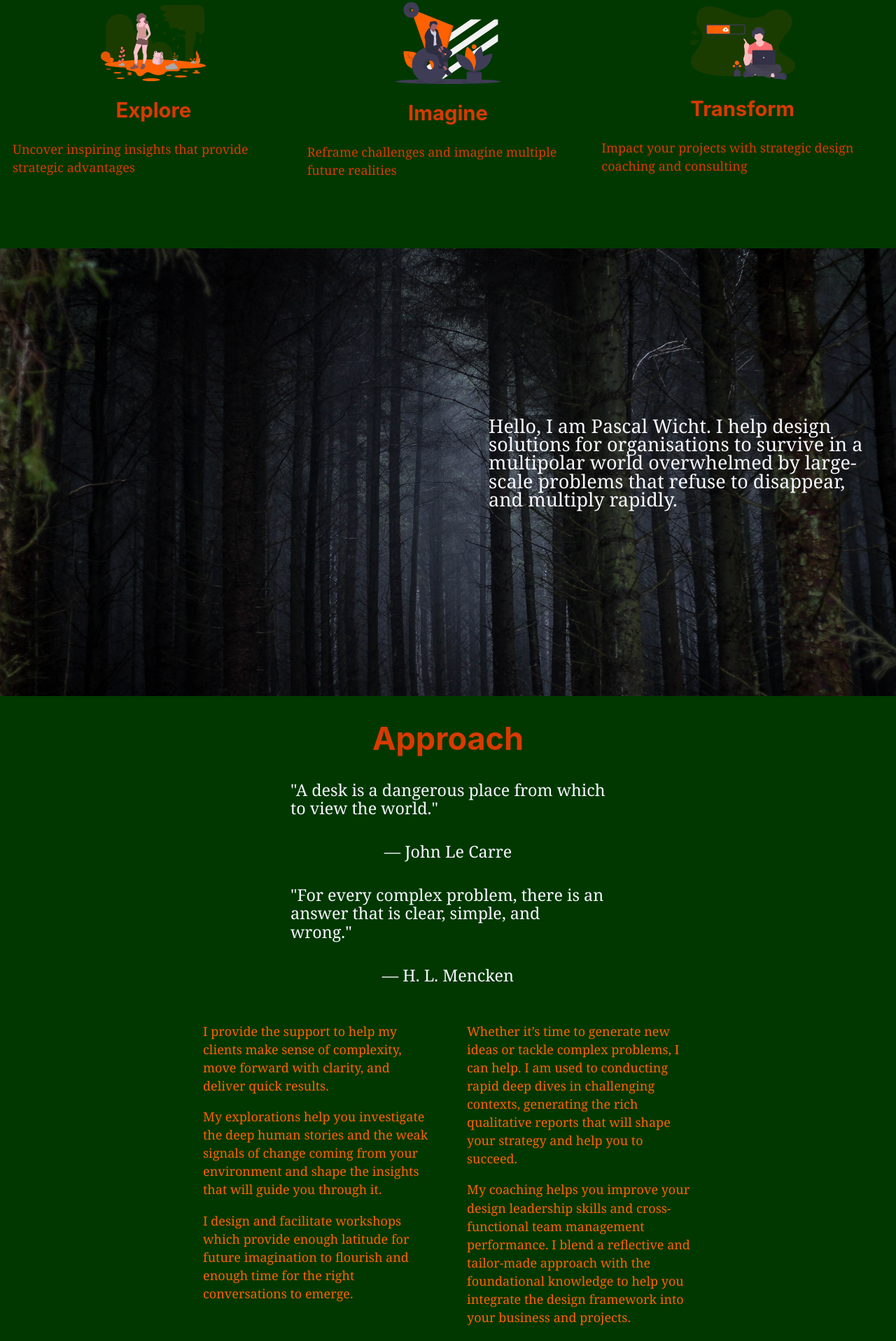
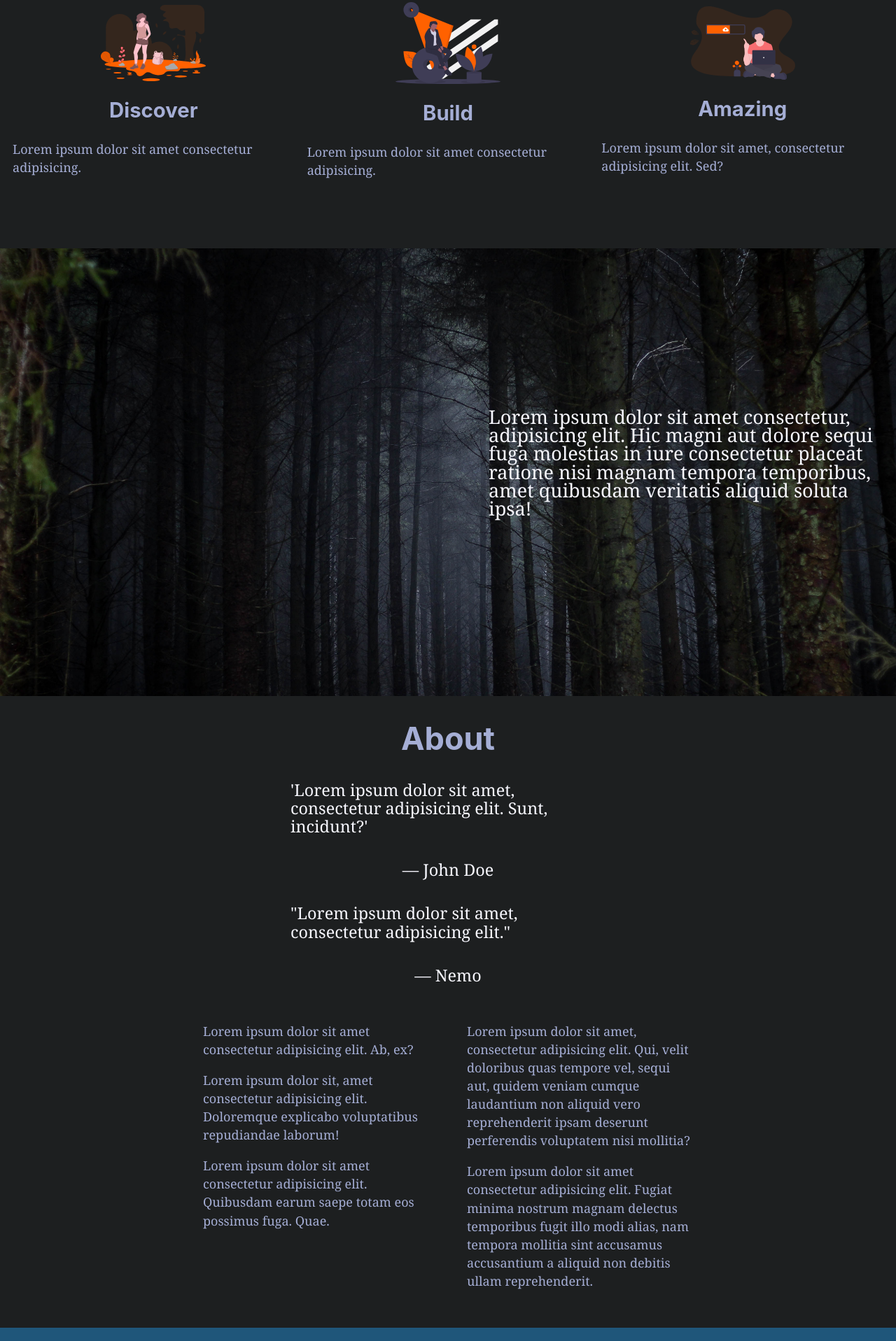
Before and after one commit to alaincodes/gatsby-portfolio-blog, a Gatsby site: page / in a window 1280 px wide. Shown: the part 344-2261 px from the top of the page at 70% size. Built offline with nearby package versions, Linux system fonts and the light colour scheme; Gatsby itself is replaced by a stand-in of ours.

Commit message:
update color and lorem texts

```diff
--- a/src/components/layout.css
+++ b/src/components/layout.css
@@ -624,6 +624,6 @@ pre tt:after {
 }
 
 body {
-  background: rgb(0, 56, 0);
-  color: rgb(216, 58, 0);
+  background: #1d1f20;
+  color: #a5aed5;
 }
--- a/src/views/Header.js
+++ b/src/views/Header.js
@@ -24,7 +24,7 @@ const NavLink = styled.li`
   padding: 1rem;
   a {
     text-decoration: none;
-    color: #ff6100;
+    color: #a5aed5;
     &:hover {
       text-decoration: underline;
     }
@@ -44,11 +44,11 @@ const Article = styled.article`
     font-size: 1.2rem;
     text-align: center;
     strong {
-      color: #ff6100;
+      color: #a5aed5;
     }
   }
   h3 {
-    border-bottom: 1px solid #ff6100;
+    border-bottom: 1px solid #a5aed5;
   }
 `
 
@@ -107,7 +107,7 @@ const GridArticle = styled.div`
   grid-gap: 3rem;
   margin: 1rem auto;
   p {
-    color: #ff6100;
+    color: #a5aed5;
     font-size: 1rem;
   }
 `
@@ -117,13 +117,13 @@ const Newsletter = styled.section`
   flex-direction: column;
   justify-content: center;
   align-items: center;
-  background: rgb(0, 34, 0);
+  background: #1f567a;
   height: 70vh;
   img {
     margin: 2rem auto;
   }
   button {
-    background: rgb(0, 34, 0);
+    background: #1f567a;
     border: 1px solid ghostwhite;
     padding: 0.7rem 2.5rem;
     color: ghostwhite;
@@ -176,75 +176,70 @@ const Header = () => (
     </Navbar>
     <Article>
       <p>
-        Welcome to <strong>Whispers & Giants</strong> a strategic design studio
-        helping teams during their innovation journeys
+        Lorem, ipsum. <strong>Lorem, ipsum.</strong> Lorem ipsum dolor sit amet
+        consectetur adipisicing elit. Nemo, culpa?
       </p>
       <h3>Our Services</h3>
     </Article>
     <SectionGrid>
       <GridContent>
         <img width="150" src={Exploreimg} alt="" />
-        <h2>Explore</h2>
-        <p>Uncover inspiring insights that provide strategic advantages</p>
+        <h2>Discover</h2>
+        <p>Lorem ipsum dolor sit amet consectetur adipisicing.</p>
       </GridContent>
       <GridContent>
         <img width="150" src={Imagineimg} alt="" />
-        <h2>Imagine</h2>
-        <p>Reframe challenges and imagine multiple future realities</p>
+        <h2>Build</h2>
+        <p>Lorem ipsum dolor sit amet consectetur adipisicing.</p>
       </GridContent>
       <GridContent>
         <img width="150" src={Transformimg} alt="" />
-        <h2>Transform</h2>
-        <p>
-          Impact your projects with strategic design coaching and consulting{" "}
-        </p>
+        <h2>Amazing</h2>
+        <p>Lorem ipsum dolor sit amet, consectetur adipisicing elit. Sed? </p>
       </GridContent>
     </SectionGrid>
     <MainForest>
       <p>
-        Hello, I am Pascal Wicht. I help design solutions for organisations to
-        survive in a multipolar world overwhelmed by large-scale problems that
-        refuse to disappear, and multiply rapidly.
+        Lorem ipsum dolor sit amet consectetur, adipisicing elit. Hic magni aut
+        dolore sequi fuga molestias in iure consectetur placeat ratione nisi
+        magnam tempora temporibus, amet quibusdam veritatis aliquid soluta ipsa!
       </p>
     </MainForest>
     <MainArticle>
-      <h2>Approach</h2>
-      <p>"A desk is a dangerous place from which to view the world."</p>
-      <p>— John Le Carre</p>
+      <h2>About</h2>
       <p>
-        "For every complex problem, there is an answer that is clear, simple,
-        and wrong."
+        'Lorem ipsum dolor sit amet, consectetur adipisicing elit. Sunt,
+        incidunt?'
       </p>
-      <p>— H. L. Mencken</p>
+      <p>— John Doe</p>
+      <p>"Lorem ipsum dolor sit amet, consectetur adipisicing elit."</p>
+      <p>— Nemo</p>
       <GridArticle>
         <article>
           <p>
-            I provide the support to help my clients make sense of complexity,
-            move forward with clarity, and deliver quick results.
+            Lorem ipsum dolor sit amet consectetur adipisicing elit. Ab, ex?
           </p>
           <p>
-            My explorations help you investigate the deep human stories and the
-            weak signals of change coming from your environment and shape the
-            insights that will guide you through it.
+            Lorem ipsum dolor sit, amet consectetur adipisicing elit. Doloremque
+            explicabo voluptatibus repudiandae laborum!
           </p>
           <p>
-            I design and facilitate workshops which provide enough latitude for
-            future imagination to flourish and enough time for the right
-            conversations to emerge.
+            Lorem ipsum dolor sit amet consectetur adipisicing elit. Quibusdam
+            earum saepe totam eos possimus fuga. Quae.
           </p>
         </article>
         <article>
           <p>
-            Whether it’s time to generate new ideas or tackle complex problems,
-            I can help. I am used to conducting rapid deep dives in challenging
-            contexts, generating the rich qualitative reports that will shape
-            your strategy and help you to succeed.
+            Lorem ipsum dolor sit amet, consectetur adipisicing elit. Qui, velit
+            doloribus quas tempore vel, sequi aut, quidem veniam cumque
+            laudantium non aliquid vero reprehenderit ipsam deserunt perferendis
+            voluptatem nisi mollitia?
           </p>
           <p>
-            My coaching helps you improve your design leadership skills and
-            cross-functional team management performance. I blend a reflective
-            and tailor-made approach with the foundational knowledge to help you
-            integrate the design framework into your business and projects.
+            Lorem ipsum dolor sit amet consectetur adipisicing elit. Fugiat
+            minima nostrum magnam delectus temporibus fugit illo modi alias, nam
+            tempora mollitia sint accusamus accusantium a aliquid non debitis
+            ullam reprehenderit.
           </p>
         </article>
       </GridArticle>
@@ -254,23 +249,23 @@ const Header = () => (
       <h2>Discover My Newsletter</h2>
       <button>Subscribre</button>
       <p>
-        This carefully curated newsletter is published on a bi-monthly basis to
-        inspire a critical point of view on emerging issues.
+        Lorem ipsum dolor sit amet consectetur adipisicing elit. Non sed tenetur
+        ducimus debitis, vel excepturi velit facilis eius?
       </p>
     </Newsletter>
     <FooterGrid>
-      <h1>Whispers & Giants</h1>
+      <h1>Lorem, ipsum.</h1>
       <FooterGridContent>
         <div>
-          <p>Whispers & Giants Sàrl</p>{" "}
+          <p>Lorem, ipsum dolor.</p>{" "}
         </div>
         <div>
           <p>
-            Rue de Bourg 9 <br /> CP 7715 - 1002 <br /> Lausanne Switzerland
+            3 rue du Poulet <br /> CP 75005 - Paris <br /> France
           </p>
         </div>
         <div>
-          <p>info@whispersandgiants.com</p>{" "}
+          <p>lorem@ipsum.com</p>{" "}
         </div>
         <div>
           {" "}
```
